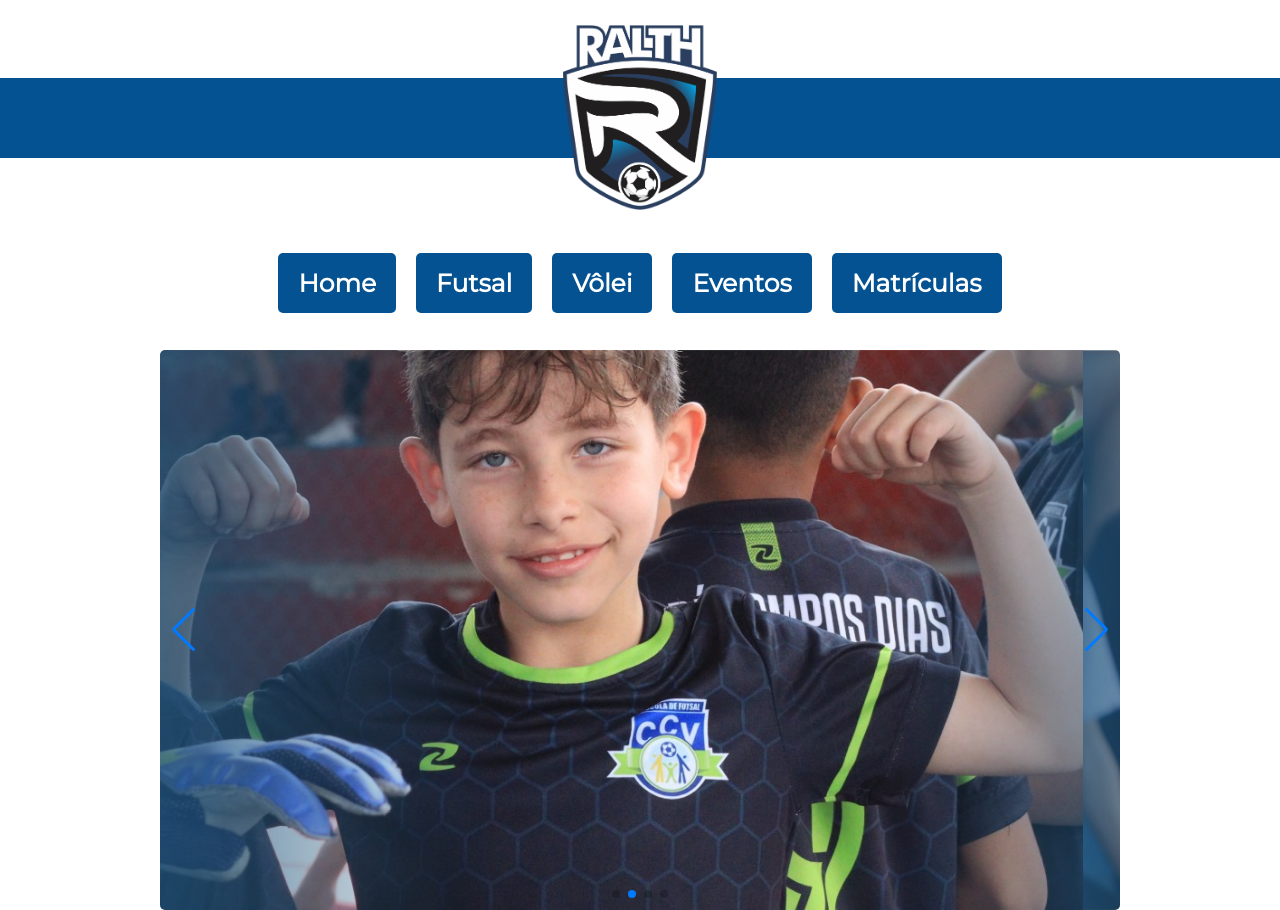
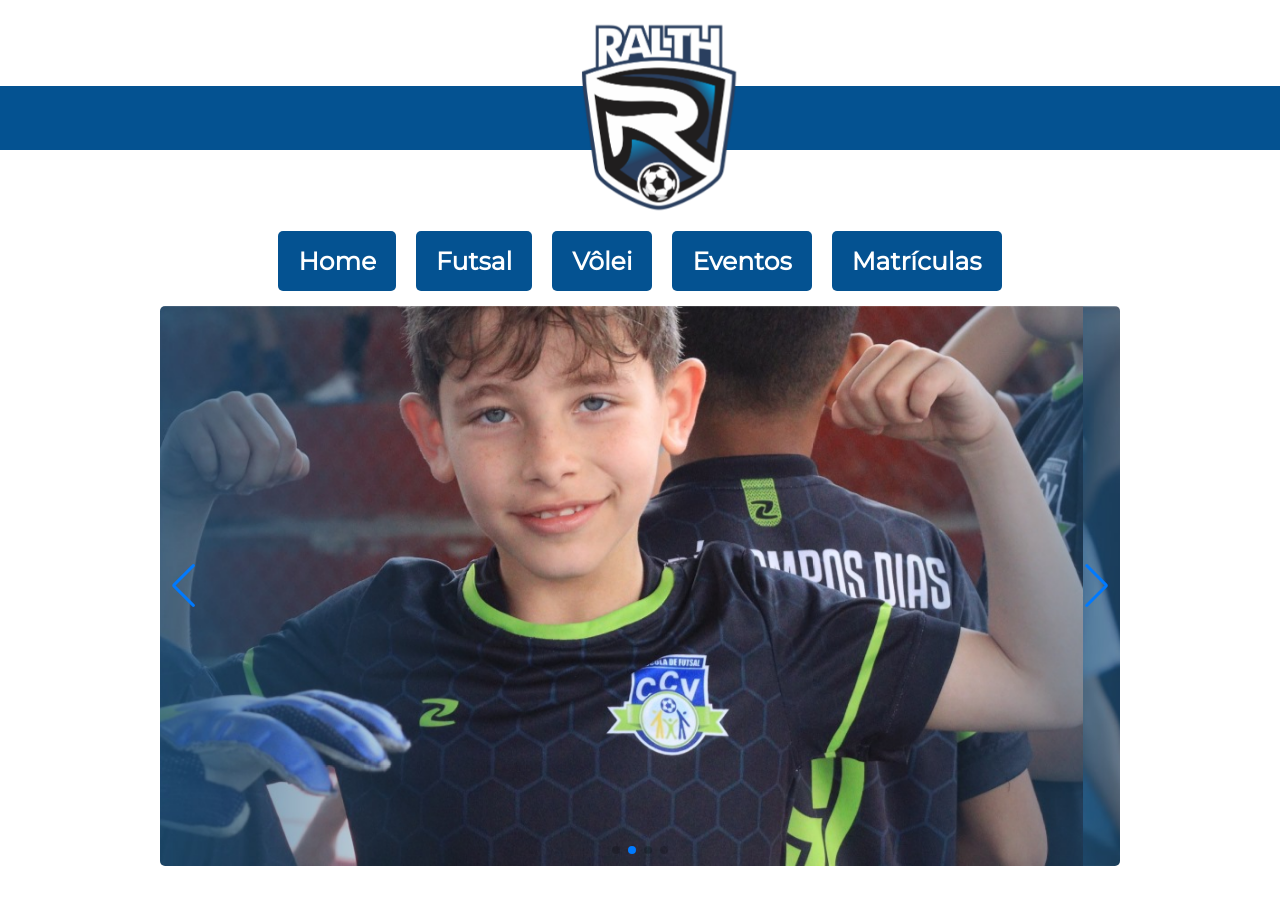
Before and after one commit to ArturAssis0/Ralth_Esportes, a plain HTML site: page index.html in a window 1280 px wide. Shown: the top 910 px of the page. Drawn offline with nearby package versions, Linux system fonts and the light colour scheme.

Commit message:
alterações no media query para desktops

```diff
--- a/main.css
+++ b/main.css
@@ -294,9 +294,10 @@ h1
     color: rgb(0, 0, 128);
 }
 
-/* Mobile (até 767px) */
+/*formatação para tablets*/
 
-@media (min-width: 600px) and (max-width: 899px) {
+@media (min-width: 600px) and (max-width: 899px)
+{
     html, body {
         margin: 0;
         font-family: 'Montserrat';
@@ -548,6 +549,8 @@ h1
     }
 }
 
+/*formatação para desktops*/
+
 @media (min-width: 900px) {
     html, body {
         margin: 2vh 0;
@@ -586,7 +589,7 @@ h1
         justify-content: space-between;
         align-items: center;
         width: 100%;
-        height: 10vh;
+        height: 8vh;
         padding: 0 5%;
     }
 
@@ -613,7 +616,7 @@ h1
         color: white;
         transition: 0.3s;
         border-radius: 5px;
-        margin: 5% 10px;
+        margin: 2% 10px;
     }
 
     #menu
@@ -628,7 +631,7 @@ h1
     #logo {
         height: 35vh;
         background-size: 50%;
-        margin: 2% auto;
+        margin: 2% 35%;
     }
 
 
```
